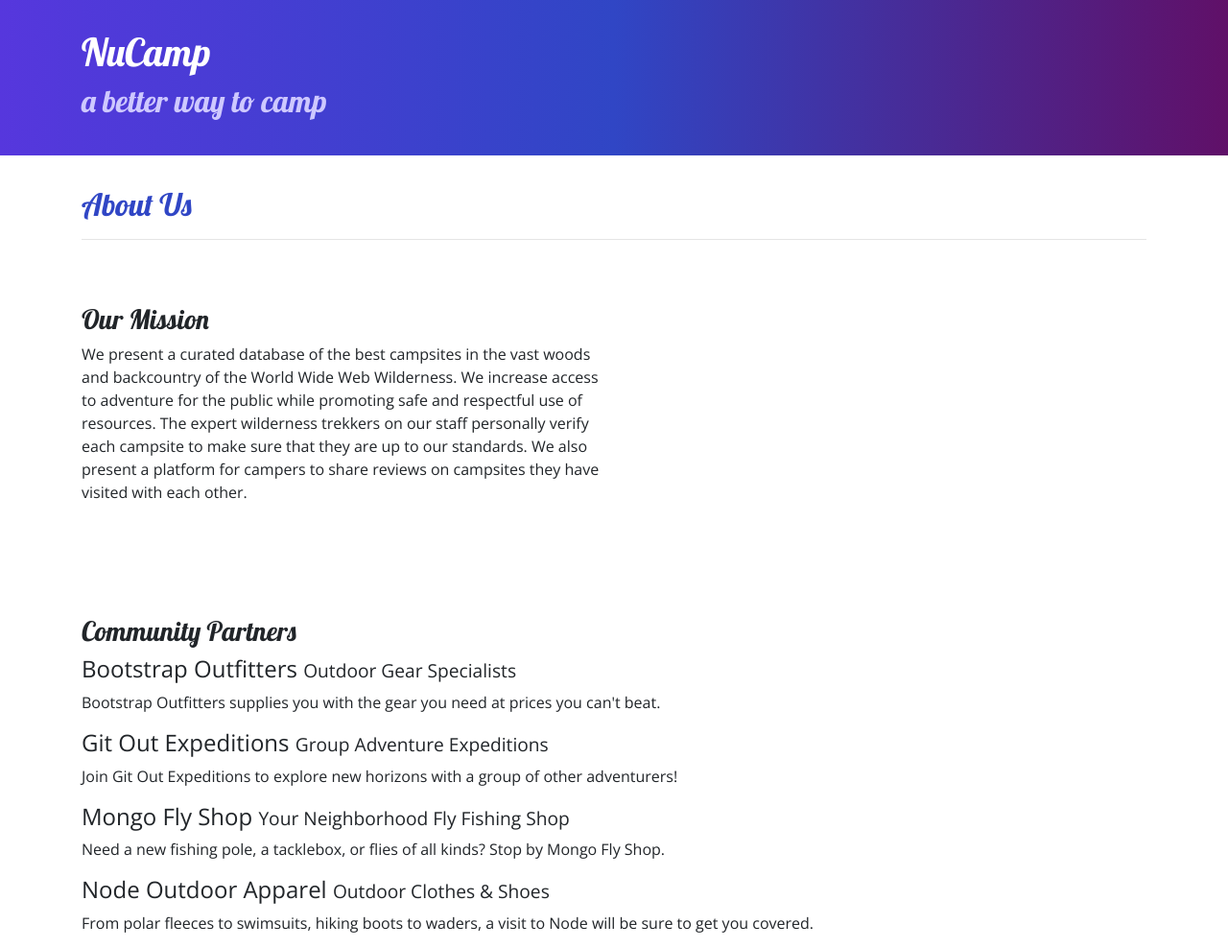
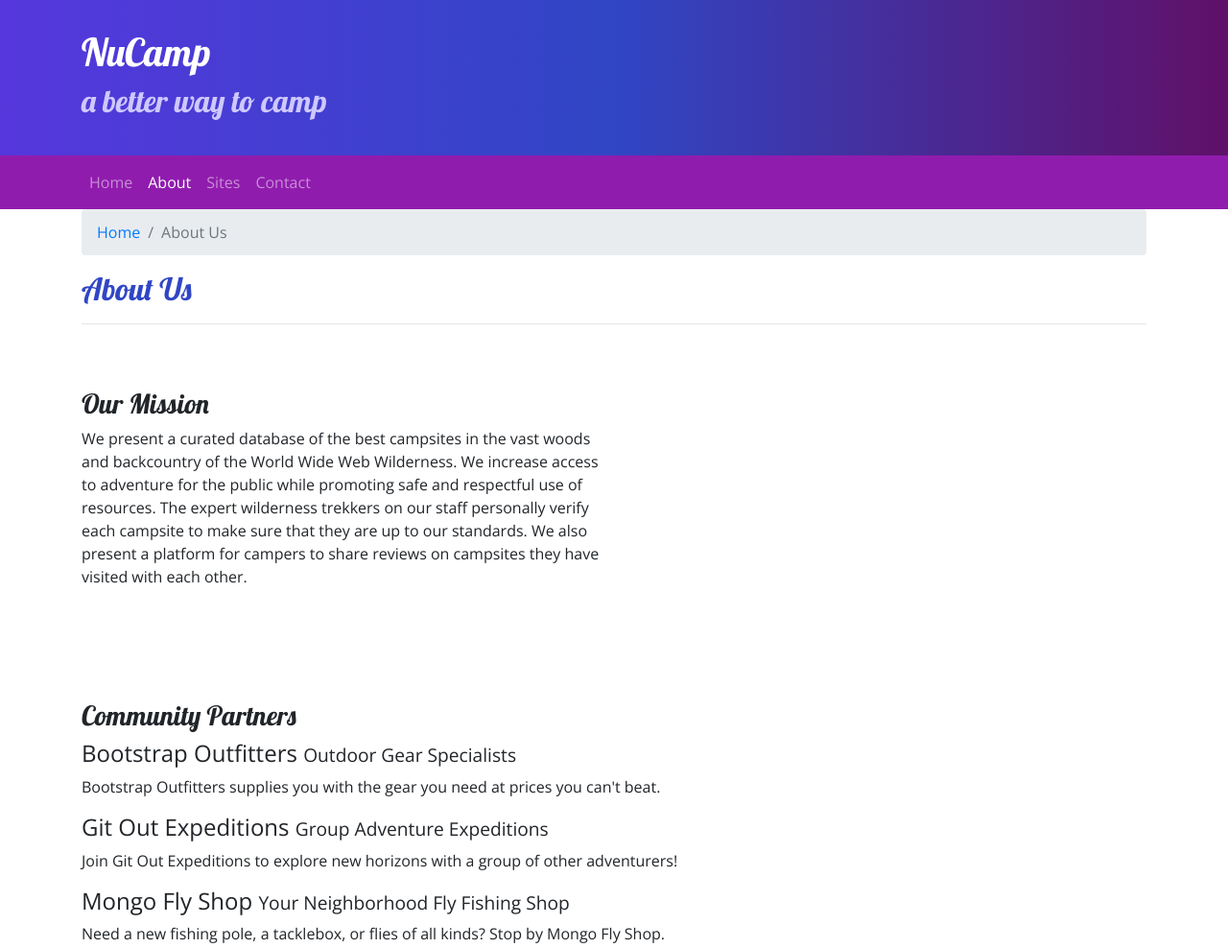
Before and after one commit to jamesacoding/nucamp-bootstrap, a website: page aboutus.html in a window 1280 px wide. Shown: the top 988 px of the page at 96% size. Drawn offline with nearby package versions, Linux system fonts and the light colour scheme.

Commit message:
Navbar and Breadcrumbs

```diff
--- a/aboutus.html
+++ b/aboutus.html
@@ -28,10 +28,29 @@
             </div>
         </div>
     </header>
+    <nav class="navbar navbar-expand-sm navbar-dark sticky-top">
+        <div class="container">
+            <button class="navbar-toggler ml-auto" type="button" data-toggle="collapse" data-target="#nucampNavbar">
+                <span class="navbar-toggler-icon"></span>
+            </button>
+            <div class="collapse navbar-collapse" id="nucampNavbar">
+                <ul class="navbar-nav">
+                    <li class="nav-item"><a class="nav-link" href="index.html">Home</a></li>
+                    <li class="nav-item active"><a class="nav-link" href="#">About</a></li>
+                    <li class="nav-item"><a class="nav-link" href="#">Sites</a></li>
+                    <li class="nav-item"><a class="nav-link" href="#">Contact</a></li>
+                </ul>
+            </div>
+        </div>
+    </nav>
 
     <div class="container">
         <div class="row">
             <div class="col">
+                <ol class="breadcrumb">
+                    <li class="breadcrumb-item"><a href="index.html">Home</a></li>
+                    <li class="breadcrumb-item active">About Us</li>
+                </ol>
                <h2>About Us</h2>
                <hr />
             </div>
--- a/styles.css
+++ b/styles.css
@@ -23,6 +23,7 @@ footer {
     padding: 30px;
     background-image: linear-gradient(to right, #5637dd, #3046c5, #601068);
     color: white;
+    margin: 0;
 }
 
 .row-content {
@@ -30,3 +31,7 @@ footer {
     border-radius: 1px ridge;
     min-height: 200px;
 }
+
+.navbar {
+    background-color: #901cad;
+}
```
Also changed, not shown: index.html (+24 -0 lines).
